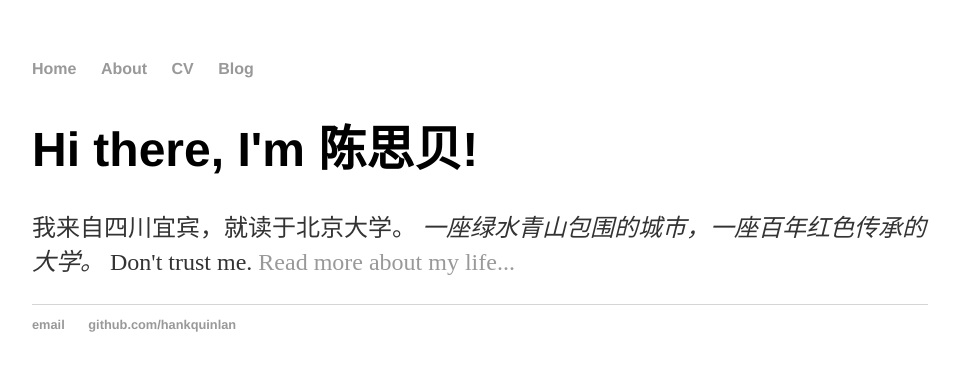
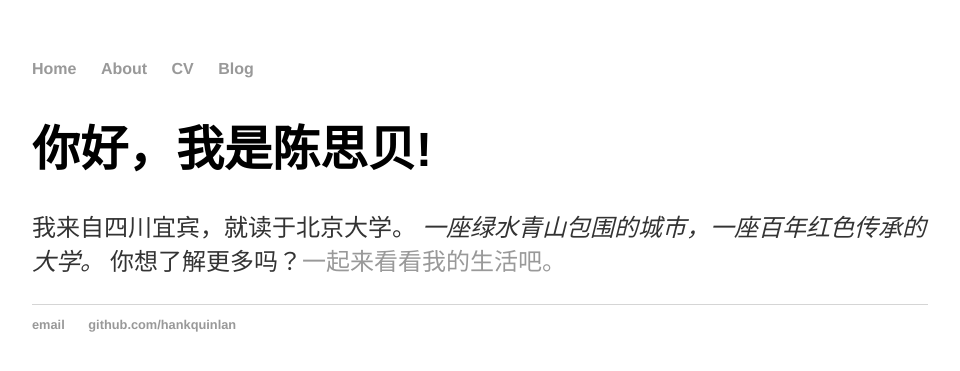
Before and after one commit to weapon-merchant/weapon-merchant.github.io, a Jekyll site: the page built from index.html, in a window 1280 px wide. Shown: the top 371 px of the page, without its empty margins (160-1120 px from the left). Built offline with Jekyll 4.4.1, drawn with Linux system fonts in a browser that asks for light colours.

Commit message:
Update index.html

```diff
--- a/index.html
+++ b/index.html
@@ -3,6 +3,6 @@ layout: default
 title: Hank Quinlan, Horrible Cop
 ---
 <div class="blurb">
-    <h1>Hi there, I'm 陈思贝!</h1>
-    <p>我来自四川宜宾，就读于北京大学。 <em>一座绿水青山包围的城市，一座百年红色传承的大学。</em> Don't trust me. <a href="/about">Read more about my life...</a></p>
+    <h1>你好，我是陈思贝!</h1>
+    <p>我来自四川宜宾，就读于北京大学。 <em>一座绿水青山包围的城市，一座百年红色传承的大学。</em> 你想了解更多吗？<a href="/about">一起来看看我的生活吧。</a></p>
 </div><!-- /.blurb -->
```
